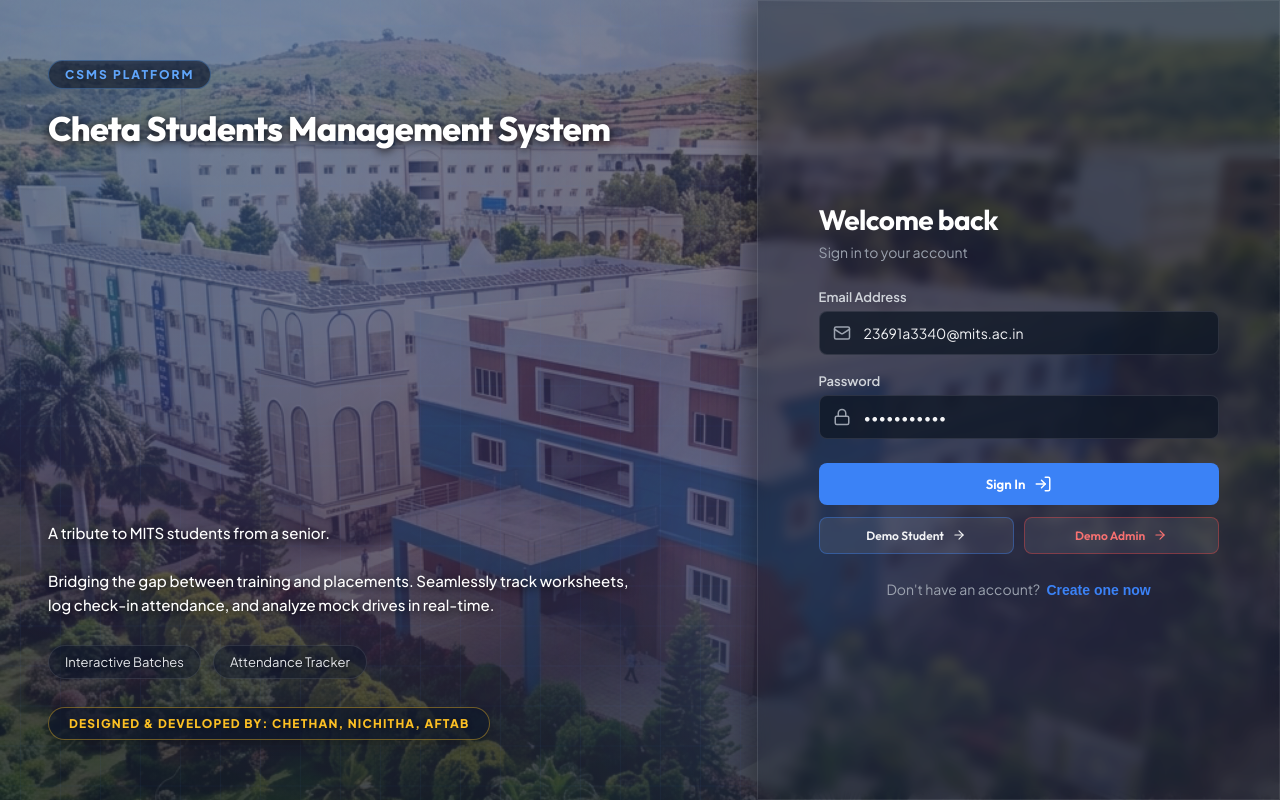
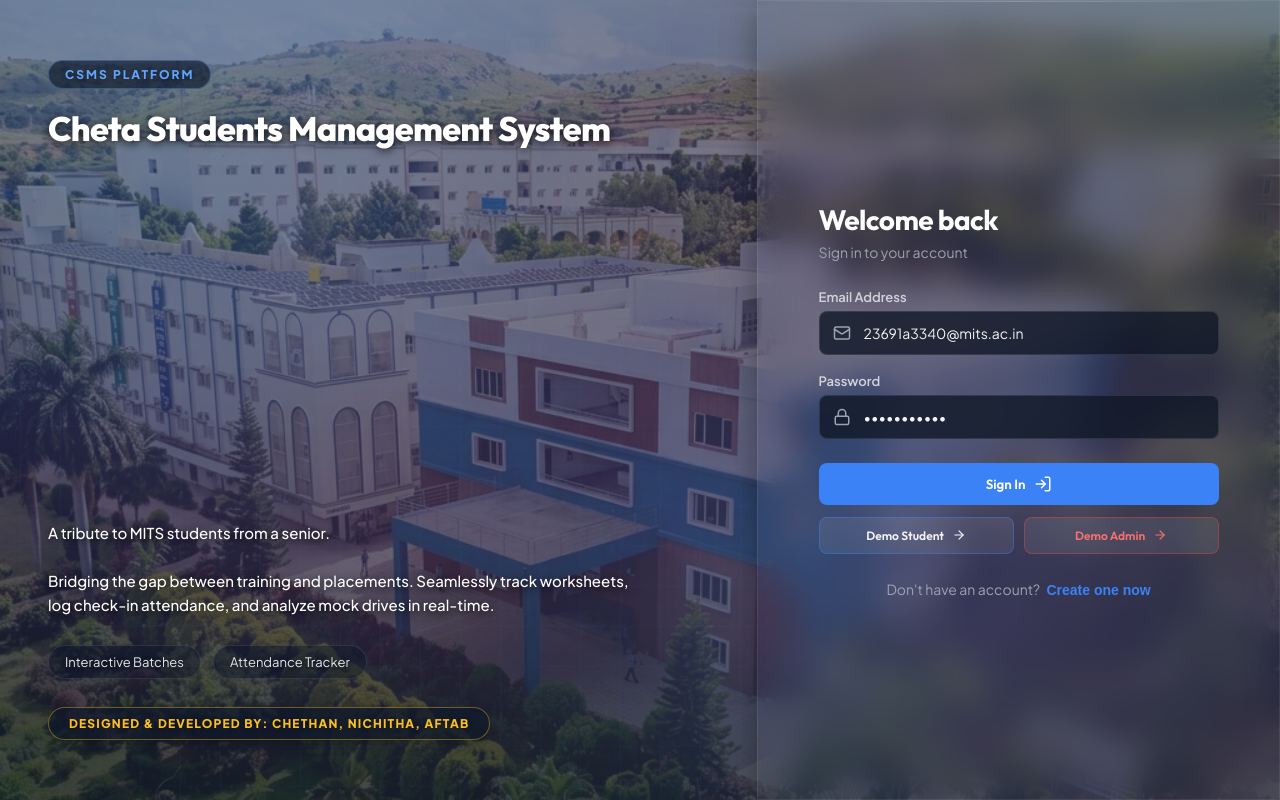
Before and after one commit to Balija-Chethan/csms, a React app in the folder frontend/: page / in a window 1280 px wide. Built offline with nearby package versions, Linux system fonts and the light colour scheme; no server answers; the HTML template or start-up script is replaced by a standard one.

Commit message:
Remove blur and backdrop filters from login card for seamless background image

```diff
--- a/frontend/src/components/Login.jsx
+++ b/frontend/src/components/Login.jsx
@@ -349,11 +349,7 @@ const styles = {
   },
   rightPanel: {
     flex: 0.8,
-    background: 'rgba(11, 15, 25, 0.35)',
-    backdropFilter: 'blur(6px)',
-    WebkitBackdropFilter: 'blur(6px)',
-    borderLeft: '1px solid rgba(255, 255, 255, 0.1)',
-    boxShadow: '-10px 0 30px rgba(0, 0, 0, 0.4)',
+    background: 'transparent',
     display: 'flex',
     alignItems: 'center',
     justifyContent: 'center',
@@ -363,9 +359,10 @@ const styles = {
     zIndex: 2,
     '@media (max-width: 900px)': {
       flex: 1,
-      background: 'rgba(11, 15, 25, 0.65)',
+      background: 'transparent',
     }
   },
+
 
   formCard: {
     width: '100%',
```
